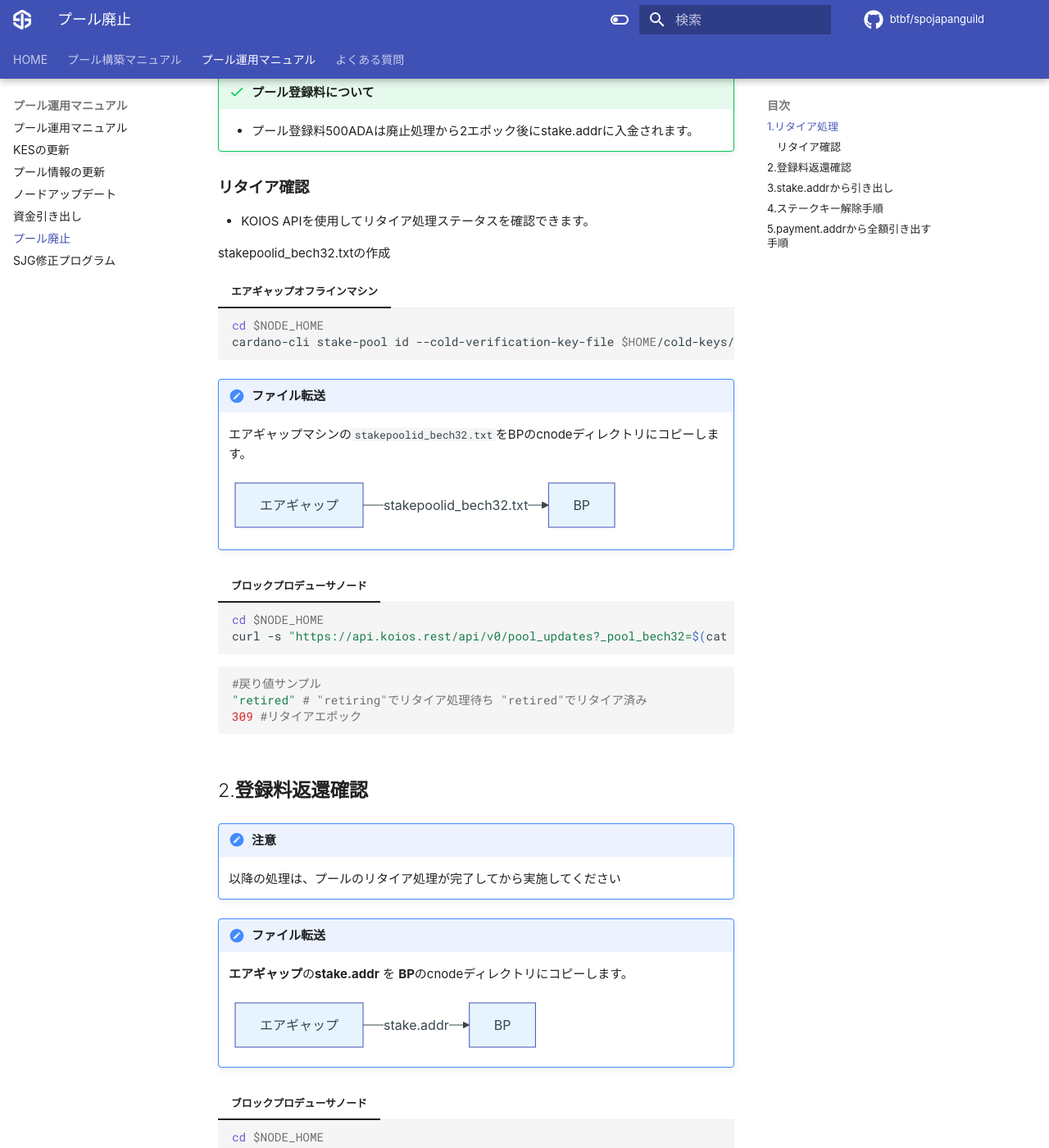
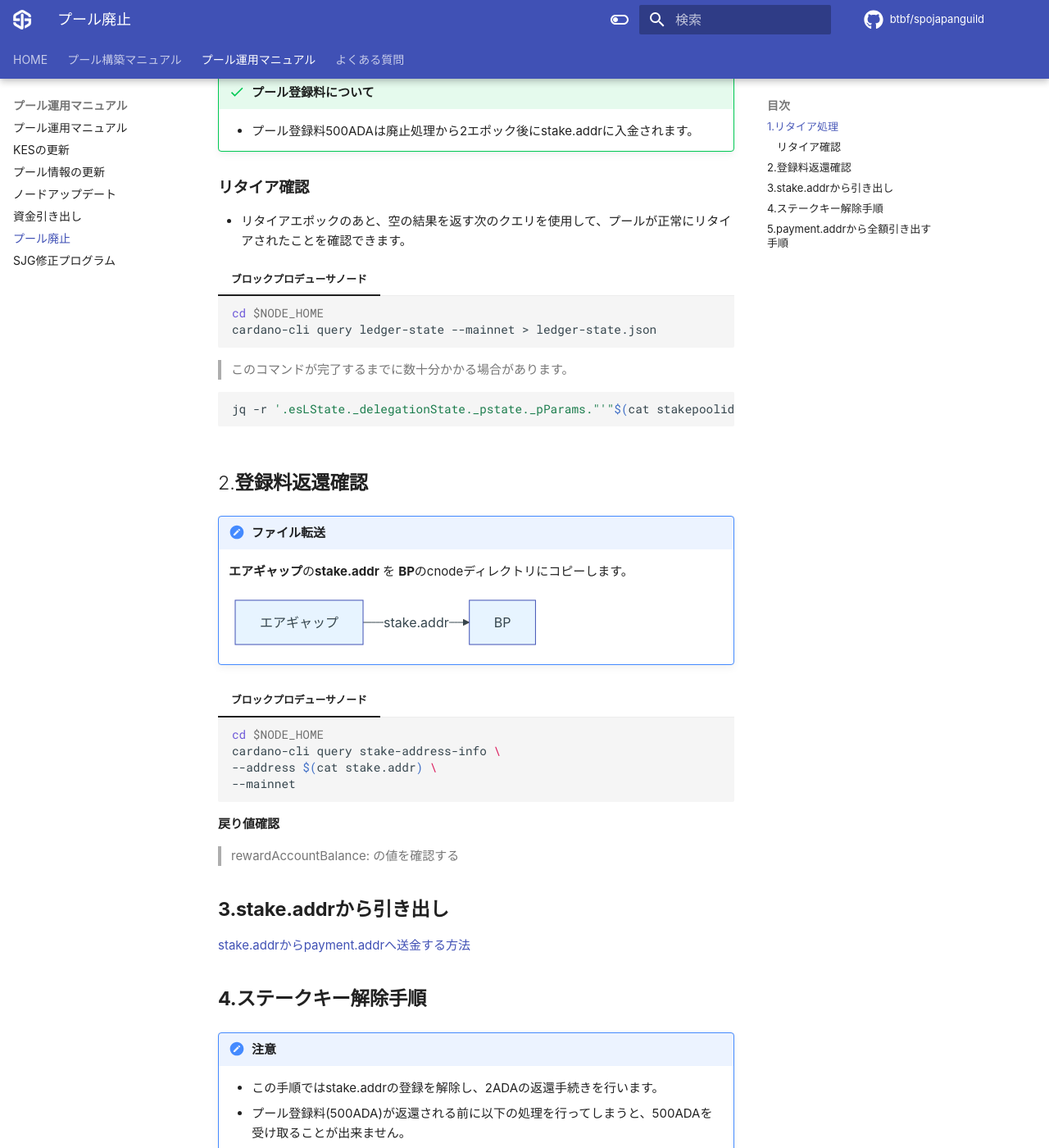
Before and after one commit to btbf/spojapanguild, an MkDocs documentation site: the page built from docs/operation/pool-retire.md, in a window 1280 px wide and 1400 px high, scrolled down 4835 px. Shown: the whole window at 82% size. Built offline with MkDocs 1.6.1 and Material for MkDocs 9.7.7, drawn with Linux system fonts in a browser that asks for light colours; comment, search, counter and statistics services are not loaded.

Commit message:
Revert "リタイア確認コマンド修正"

````diff
--- a/docs/operation/pool-retire.md
+++ b/docs/operation/pool-retire.md
@@ -238,40 +238,21 @@ chmod a-rwx $HOME/cold-keys
 
 ### **リタイア確認**
 
-* KOIOS APIを使用してリタイア処理ステータスを確認できます。
-
-stakepoolid_bech32.txtの作成
-
-=== "エアギャップオフラインマシン"
-    ```bash
-    cd $NODE_HOME
-    cardano-cli stake-pool id --cold-verification-key-file $HOME/cold-keys/node.vkey --output-format bech32 > stakepoolid_bech32.txt
-    ```
-
-!!! important "ファイル転送"
-    エアギャップマシンの`stakepoolid_bech32.txt`をBPのcnodeディレクトリにコピーします。
-    ``` mermaid
-    graph LR
-        A[エアギャップ] -->|stakepoolid_bech32.txt| B[BP];
-    ```
+* リタイアエポックのあと、空の結果を返す次のクエリを使用して、プールが正常にリタイアされたことを確認できます。
 
 === "ブロックプロデューサノード"
     ```bash
     cd $NODE_HOME
-    curl -s "https://api.koios.rest/api/v0/pool_updates?_pool_bech32=$(cat stakepoolid_bech32.txt)" | jq '.[0].pool_status,.[0].retiring_epoch'
+    cardano-cli query ledger-state --mainnet > ledger-state.json
     ```
+    > このコマンドが完了するまでに数十分かかる場合があります。
 
     ```bash
-    #戻り値サンプル
-    "retired" # "retiring"でリタイア処理待ち "retired"でリタイア済み
-    309 #リタイアエポック
+    jq -r '.esLState._delegationState._pstate._pParams."'"$(cat stakepoolid_hex.txt)"'"  // empty' ledger-state.json
     ```
 
 
 ## 2.**登録料返還確認**
-
-!!! caution "注意"
-    以降の処理は、プールのリタイア処理が完了してから実施してください
 
 !!! important "ファイル転送"
 
````
